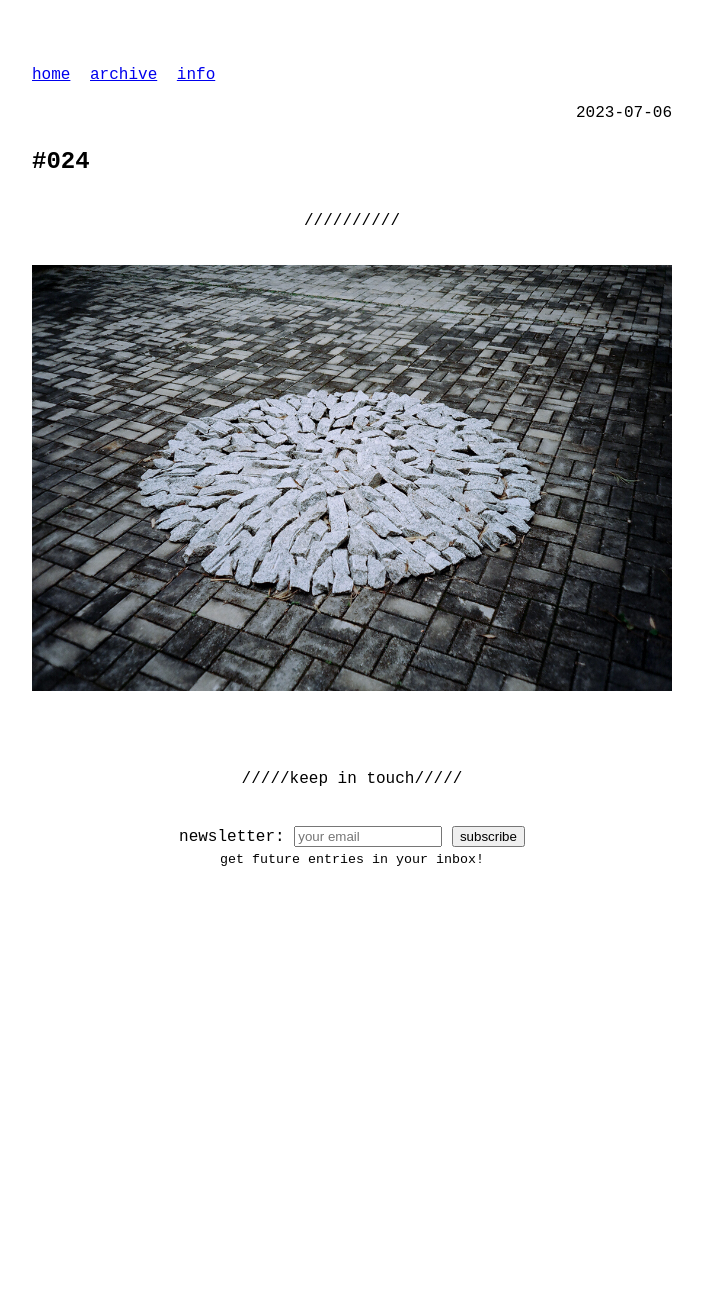
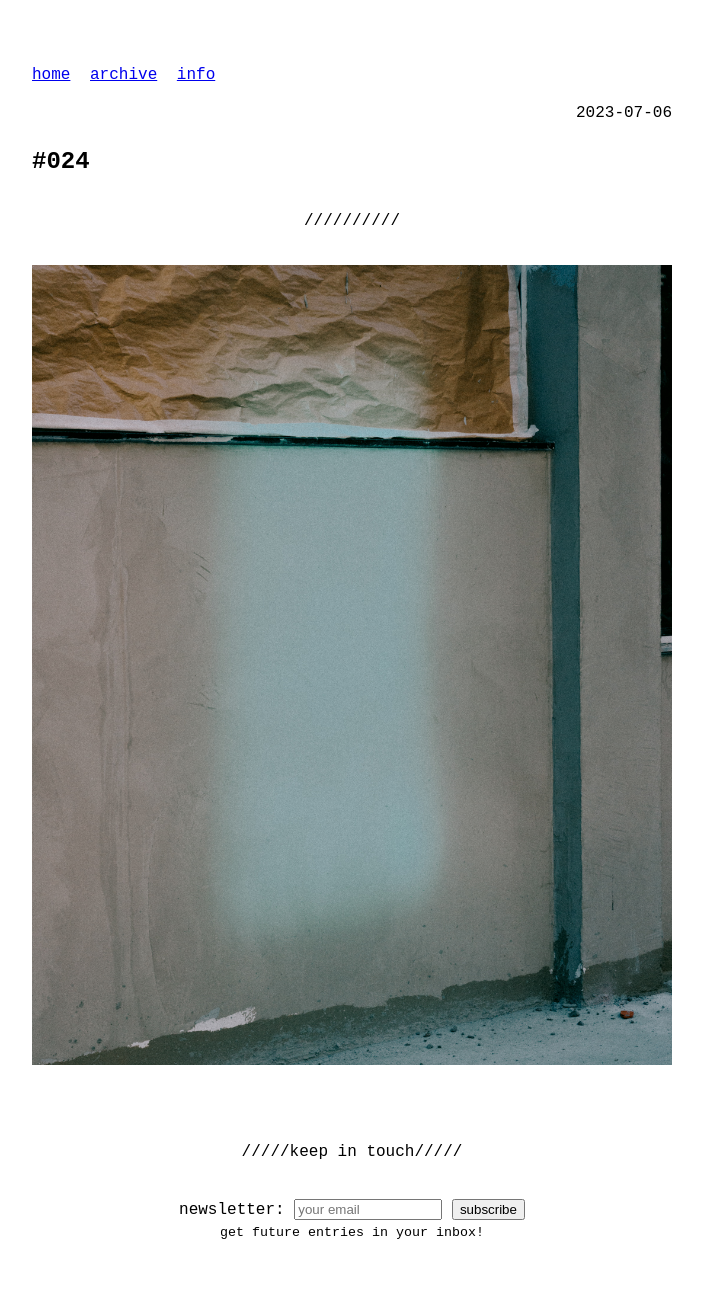
Before and after one commit to odaniloluna/odaniloluna.github.io, a Jekyll site: the page built from _posts/2023-07-06-#024.md, in a window 1280 px wide. Shown: the whole page, without its empty margins (288-991 px from the left). Built offline with Jekyll 4.4.1, drawn with Linux system fonts in a browser that asks for light colours; before the commit the page ends 937 px from its top, so only the background shows below that.

Commit message:
Update 2023-07-06-#024.md

```diff
--- a/_posts/2023-07-06-#024.md
+++ b/_posts/2023-07-06-#024.md
@@ -4,6 +4,6 @@
 slug: #024
 ---
 ---
-<img src="/assets/danilo-luna-earlyworks-01.jpg" />
+<img src="/assets/danilo-luna-snapshots-18.jpg" />
 <br>
 <br>
```
